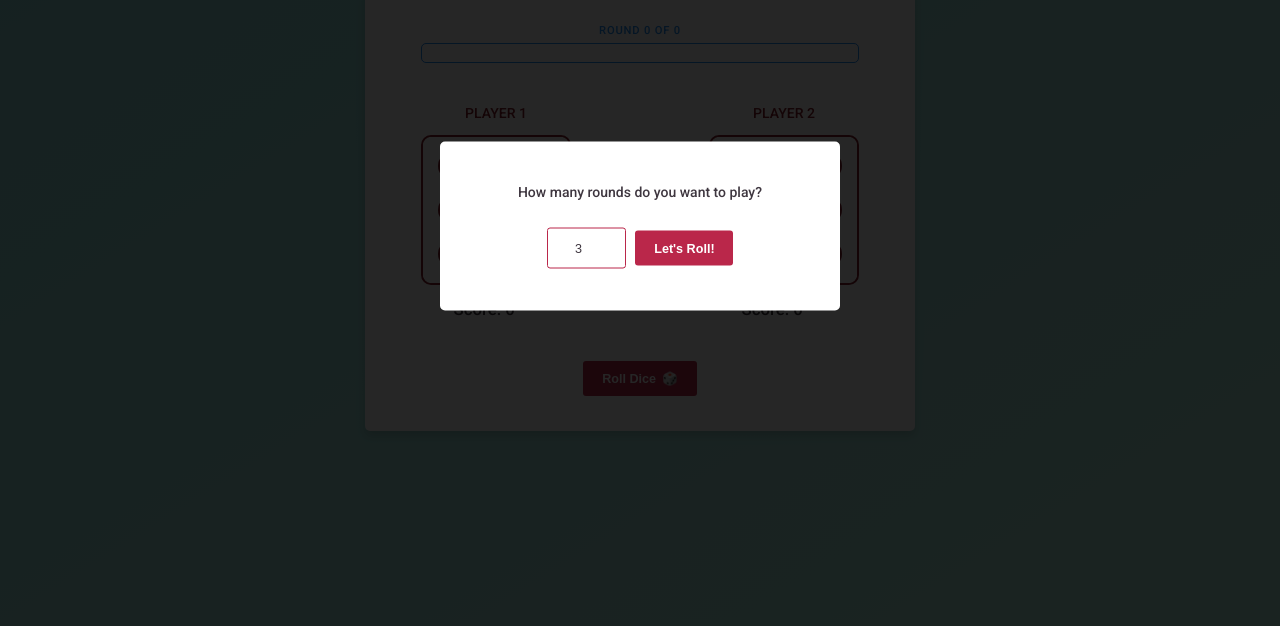
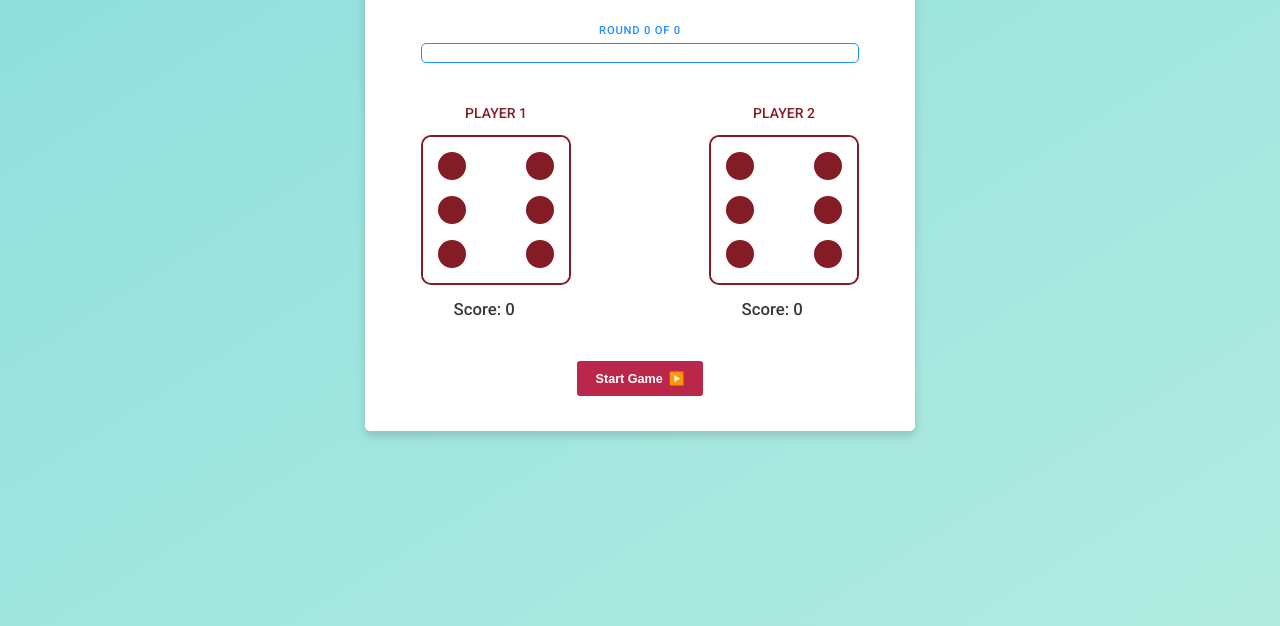
Before and after one commit to catarina-mcs/roll-the-dice, a website: page src/index.html in a window 1280 px wide. Shown: the part 174-800 px from the top of the page. Drawn offline with Linux system fonts and the light colour scheme.

Commit message:
Change game start

```diff
--- a/src/index.html
+++ b/src/index.html
@@ -108,6 +108,7 @@
 
                 <p class="score">Score: <span id="scoreP2">0</span></p>
             </div>
+            <button id="first-start-btn">Start Game <span class="emoji">▶️</span></button>
             <button id="roll-btn">Roll Dice <span class="emoji">🎲</span></button>
 
             <div class="gameover">
--- a/src/scripts/index.js
+++ b/src/scripts/index.js
@@ -15,6 +15,7 @@ const overlay = document.getElementById('overlay');
 const gameover = document.querySelector('.gameover');
 const result = document.getElementById('result');
 const restartBtn = document.getElementById('restart-btn');
+const firstStartBtn = document.getElementById('first-start-btn');
 let player1Active = true;
 let totalRounds;
 let roundsP1, roundsP2, scoreP1, scoreP2;
@@ -24,10 +25,15 @@ function getRandomNumber() {
     return Math.floor(Math.random() * 6) + 1
 }
 
+function initialStart() {
+    firstStartBtn.addEventListener('click',setUpGame)
+}
+
 function setUpGame() {
     modal.style.display = 'block';
     overlay.style.display = 'block';
     gameover.style.display = 'none';
+    firstStartBtn.style.display = 'none';
     rollBtn.style.display = 'block';
     rollBtn.classList.remove('btn-disabled');
     totalRounds = 0;
@@ -123,4 +129,4 @@ function endGame() {
     }
 }
 
-setUpGame();
+initialStart();
--- a/src/styles/styles.css
+++ b/src/styles/styles.css
@@ -188,8 +188,12 @@ button:hover {
     background-color: #841c26;
 }
 
+#roll-btn, #first-start-btn {
+    grid-column: 1 / -1;
+}
+
 #roll-btn {
-    grid-column: 1 / -1;
+    display: none;
 }
 
 .btn-disabled {
@@ -222,6 +226,7 @@ button:hover {
 /* --- Overlay --- */
 
 .overlay {
+    display: none;
     min-width: 100vw;
     min-height: 100vh;
     position: fixed;
@@ -231,6 +236,7 @@ button:hover {
 }
 
 .modal {
+    display: none;
     background-color: white;
     border-radius: 5px;
     position: absolute;
```
